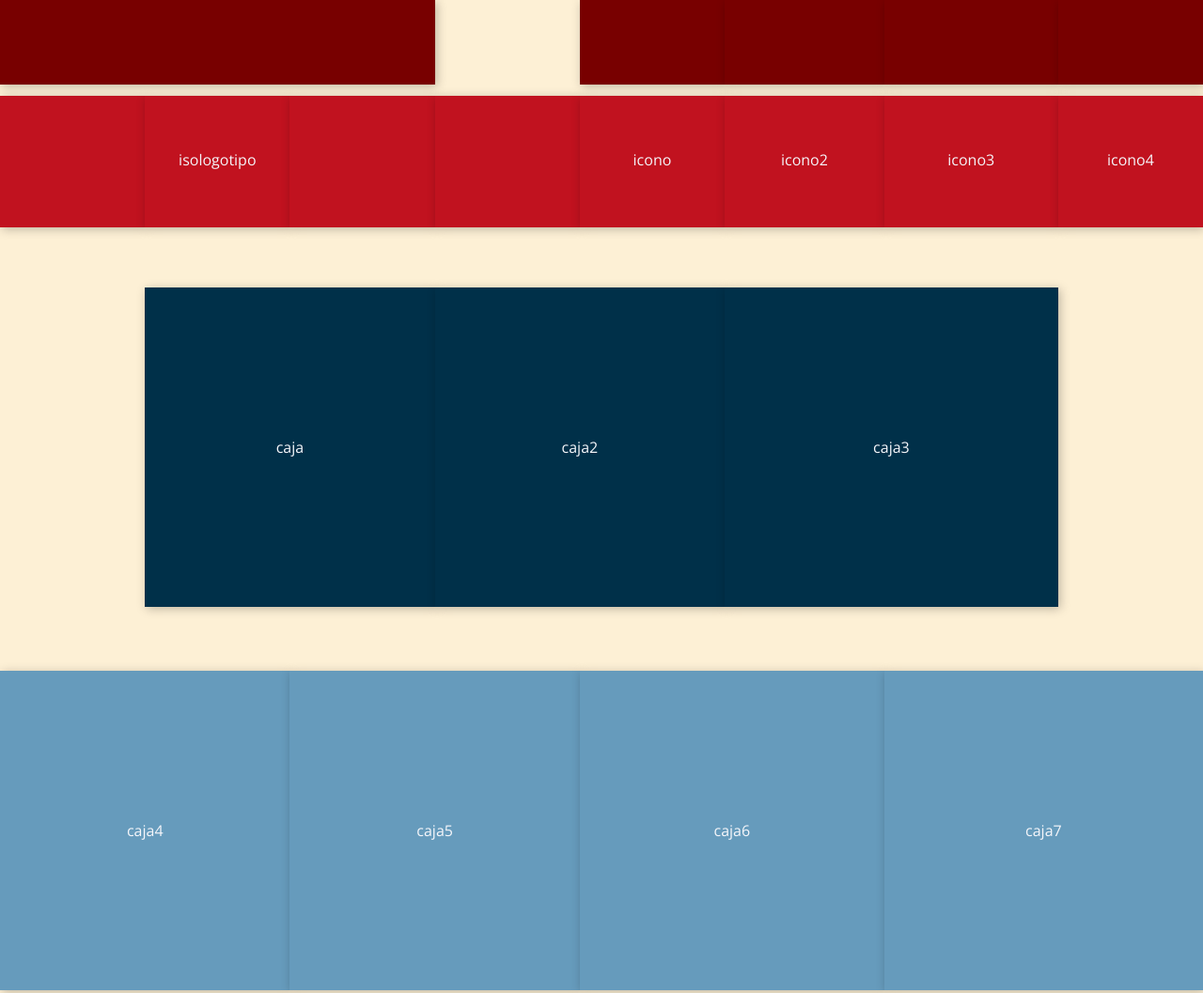
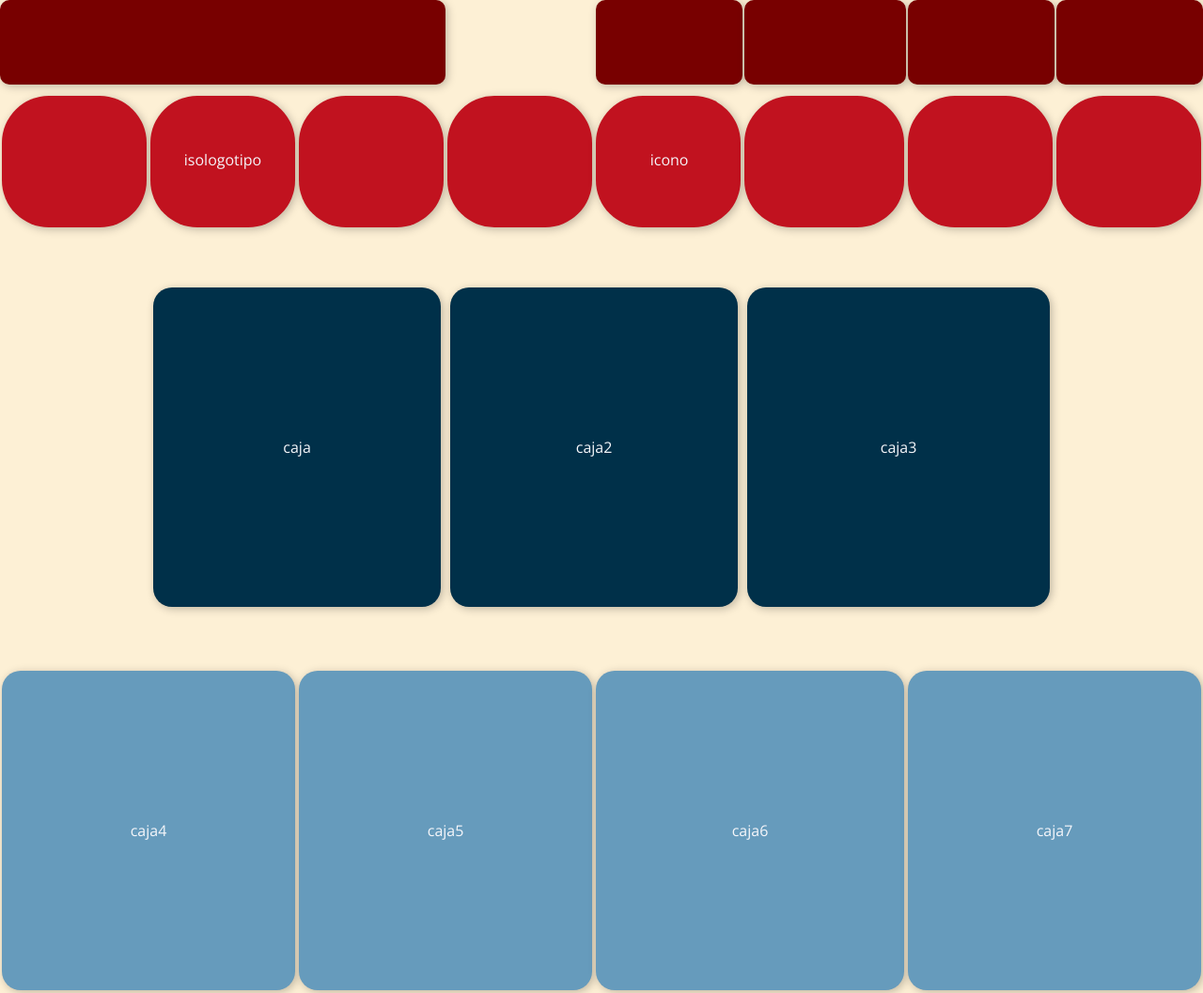
Before and after one commit to cesarochoa11/wireframe-grid, a plain HTML site: page index.html in a window 1280 px wide. Shown: the top 1057 px of the page at 94% size. Drawn offline with nearby package versions, Linux system fonts and the light colour scheme.

Commit message:
Add files via upload

```diff
--- a/estilo1.css
+++ b/estilo1.css
@@ -36,27 +36,27 @@ body{
 .footer{height: 150px;}
 
 .isologotipo {height: 50px;
-background: #780000;}
-.icono {height: 50px; background: #780000;}
-.icono2 {height: 50px; background: #780000;}
-.icono3 {height: 50px; background: #780000;}
-.icono4{height: 50px; background: #780000;}
+background: #780000;border-radius: 10px}
+.icono {height: 50px; background: #780000;border-radius: 10px; margin-left: 2px;}
+.icono2 {height: 50px; background: #780000;border-radius: 10px;margin-left: 2px;}
+.icono3 {height: 50px; background: #780000;border-radius: 10px;margin-left: 2px;}
+.icono4{height: 50px; background: #780000;border-radius: 10px;margin-left: 2px;}
 
-.personaje1{height: 100px;background-color: #C1121F;}
-.personaje2{height: 100px;background-color: #C1121F;}
-.personaje4{height: 100px;background-color: #C1121F;}
-.personaje5{height: 100px; background-color: #C1121F;}
-.personaje6{height: 100px; background-color: #C1121F;}
-.personaje7{height: 100px;background-color: #C1121F;}
-.personaje8{height: 100px;background-color: #C1121F;}
-.personaje9{height: 100px;background-color: #C1121F;}
+.personaje1{height: 100px;background-color: #C1121F;border-radius: 50px;margin-left: 2px; margin-right: 2px;}
+.personaje2{height: 100px;background-color: #C1121F;border-radius: 50px;margin-left: 2px; margin-right: 2px;}
+.personaje4{height: 100px;background-color: #C1121F;border-radius: 50px;margin-left: 2px; margin-right: 2px;}
+.personaje5{height: 100px;background-color: #C1121F;border-radius: 50px;margin-left: 2px; margin-right: 2px;}
+.personaje6{height: 100px;background-color: #C1121F;border-radius: 50px;margin-left: 2px; margin-right: 2px;}
+.personaje7{height: 100px;background-color: #C1121F;border-radius: 50px;margin-left: 2px; margin-right: 2px;}
+.personaje8{height: 100px;background-color: #C1121F;border-radius: 50px;margin-left: 2px; margin-right: 2px;}
+.personaje9{height: 100px;background-color: #C1121F;border-radius: 50px;margin-left: 2px; margin-right: 2px;}
 
-.caja7 {background-color: #669BBC;}
-.caja6{background-color: #669BBC;}
-.caja5{background-color: #669BBC;}
-.caja4{background-color: #669BBC;}
-.caja3{background-color: #003049;}
-.caja2{background-color: #003049;}
-.caja{background-color: #003049;}
+.caja7 {background-color: #669BBC;border-radius: 20px;margin-left: 2px; margin-right: 2px;}
+.caja6{background-color: #669BBC;border-radius: 20px;margin-left: 2px; margin-right: 2px;}
+.caja5{background-color: #669BBC;border-radius: 20px;margin-left: 2px; margin-right: 2px;}
+.caja4{background-color: #669BBC;border-radius: 20px;margin-left: 2px; margin-right: 2px;}
+.caja3{background-color: #003049;border-radius: 20px; margin-left: 5px; margin-right: 5px;}
+.caja2{background-color: #003049;border-radius: 20px;margin-left: 5px; margin-right: 5px;}
+.caja{background-color: #003049;border-radius: 20px;margin-left: 5px; margin-right: 5px;}
 
 .footer{background: #780000;}
--- a/grid4.css
+++ b/grid4.css
@@ -1,6 +1,6 @@
 .contenedor {
   display: grid;
-  grid-template-columns: 1fr 1fr 1fr 1fr 1fr 1.1fr 1.2fr 1fr;
+  grid-template-columns: 1fr 1fr 1fr 1fr 1fr 1.1fr 1fr 1fr;
   grid-template-rows: 0.3fr 0.6fr 0.5fr 0.2fr 1fr 0.2fr 0.2fr;
   grid-auto-rows: 1fr;
   gap: 0px 0px;
--- a/index.html
+++ b/index.html
@@ -6,6 +6,8 @@
 	<meta name="viewport" content="width=device-width, initial-scale=1.0">
 	<link rel="stylesheet" type="text/css" href="estilo1.css">
 	<link rel="stylesheet" type="text/css" href="grid4.css">
+	<script src="https://kit.fontawesome.com/2c36e9b7b1.js"></script>
+	<link rel="stylesheet" href="https://cdnjs.cloudflare.com/ajax/libs/animate.css/4.1.1/animate.min.css">
 </head>
 <body>
 <!--CSS grid layout o CSS grid es una técnica de las Hojas de Estilo en Cascada que permite a los desarrolladores web crear diseños complejos y adaptables con mayor facilidad en todos los navegadores.
@@ -23,9 +25,9 @@ https://drafts.csswg.org/css-grid/ -->
   <div class="personaje9"></div>
   <div class="isologotipo">isologotipo</div>
   <div class="icono">icono</div>
-  <div class="icono2">icono2</div>
-  <div class="icono3">icono3</div>
-  <div class="icono4">icono4</div>
+  <div class="icono2"></div>
+  <div class="icono3"></div>
+  <div class="icono4"></div>
   <div class="caja">caja</div>
   <div class="caja2">caja2</div>
   <div class="caja3">caja3</div>
```
